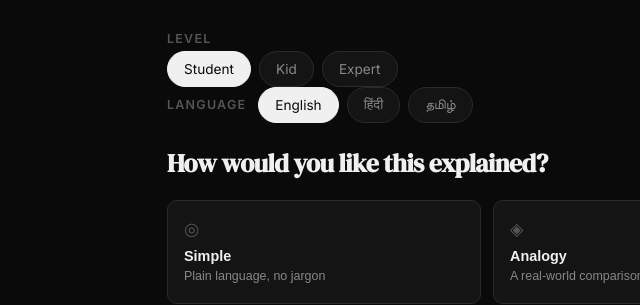
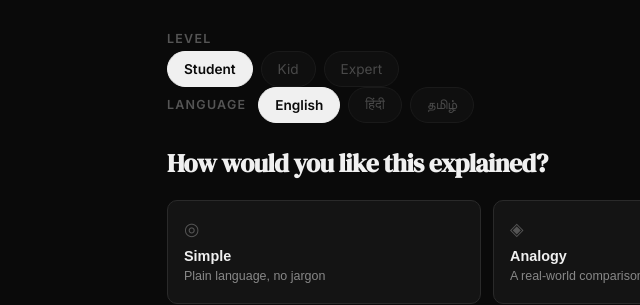
Before and after one commit to devrohit2007/easy-learning, a website: page index.html in a window 1280 px wide. Both pictures are taken after a click on the button "Try the built-in demo →". Shown: the part 220-525 px from the top of the page, 153-793 px from the left. Drawn offline with Linux system fonts and the light colour scheme.

Commit message:
fix: 405 error, button state conflict, symmetric layout

```diff
--- a/style.css
+++ b/style.css
@@ -517,3 +517,13 @@ body {
     animation: none !important;
   }
 }
+
+/* Fix level + language button independence */
+.difficulty-selector .lang-btn { opacity: 0.5; }
+.difficulty-selector .lang-btn.active { opacity: 1; font-weight: 600; }
+.lang-selector .lang-btn { opacity: 0.5; }
+.lang-selector .lang-btn.active { opacity: 1; font-weight: 600; }
+
+/* Symmetric mode buttons */
+.mode-buttons { display: grid; grid-template-columns: 1fr 1fr; gap: 12px; width: 100%; }
+.mode-btn { width: 100%; }
```
Also changed, not shown: vercel.json.
